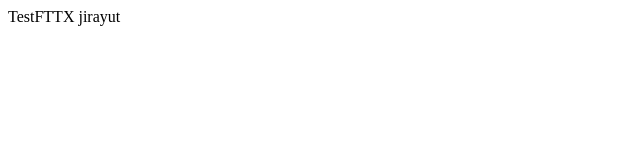
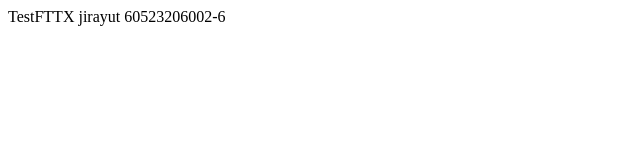
Before and after one commit to jirayut002/Test-Project, a plain HTML site: page index.html in a window 1280 px wide. Shown: the whole page, without its empty margins (0-640 px from the left). Drawn offline with Linux system fonts and the light colour scheme.

Commit message:
Edited index again

```diff
--- a/index.html
+++ b/index.html
@@ -4,5 +4,6 @@
 	<body>
 		TestFTTX
 		jirayut
+		60523206002-6
 	</body>
 </html>
```
